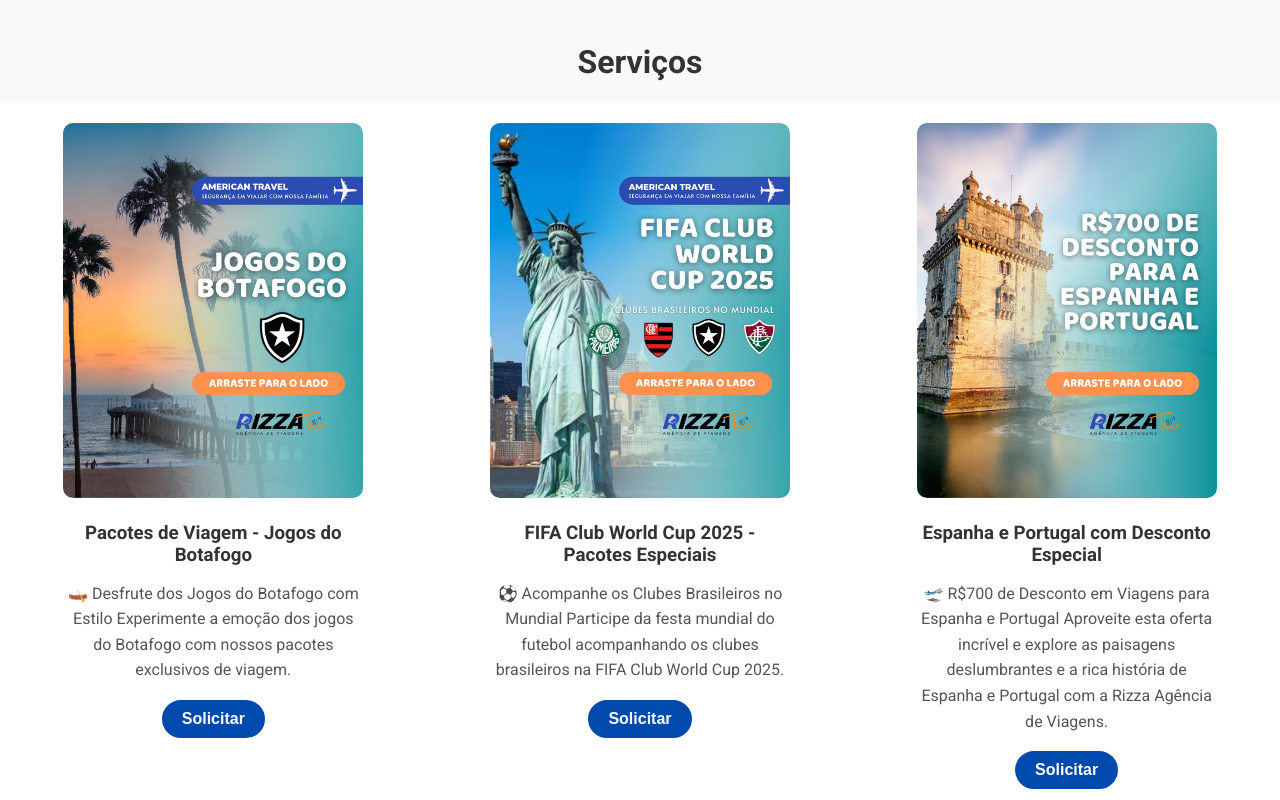
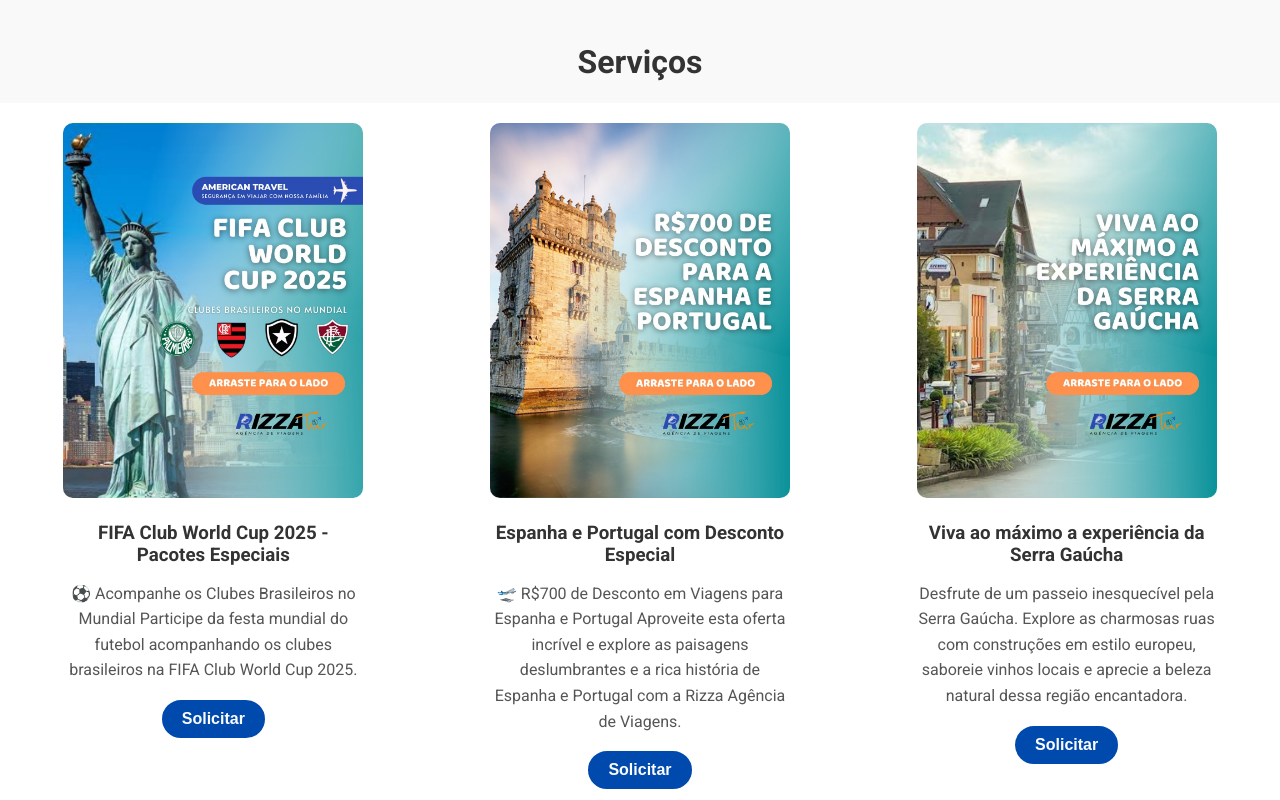
Before and after one commit to rizze120/rizzaturismo, a plain HTML site: page index.html in a window 1280 px wide. Shown: the part 1380-2180 px from the top of the page. Drawn offline with nearby package versions, Linux system fonts and the light colour scheme.

Commit message:
Update index.html

```diff
--- a/index.html
+++ b/index.html
@@ -64,13 +64,7 @@
     <center><h1>Serviços</h1></center>
     <section class="features" id="servicos" style="padding: 0%;">
 
-        <div class="feature">
-            <img src="imagem/imagem1.jpg" alt="Pacotes turísticos">
-            <h3>Pacotes de Viagem - Jogos do Botafogo</h3>
-            <p>🛶 Desfrute dos Jogos do Botafogo com Estilo Experimente a emoção dos jogos do Botafogo com nossos pacotes exclusivos de viagem.</p>
-            <button class="btn-round" id="solicitar-btn">Solicitar</button>
 
-        </div>
         <div class="feature">
             <img src="imagem/imagem2.jpg" alt="Especialistas em Milhas">
             <h3>FIFA Club World Cup 2025 - Pacotes Especiais</h3>
```
